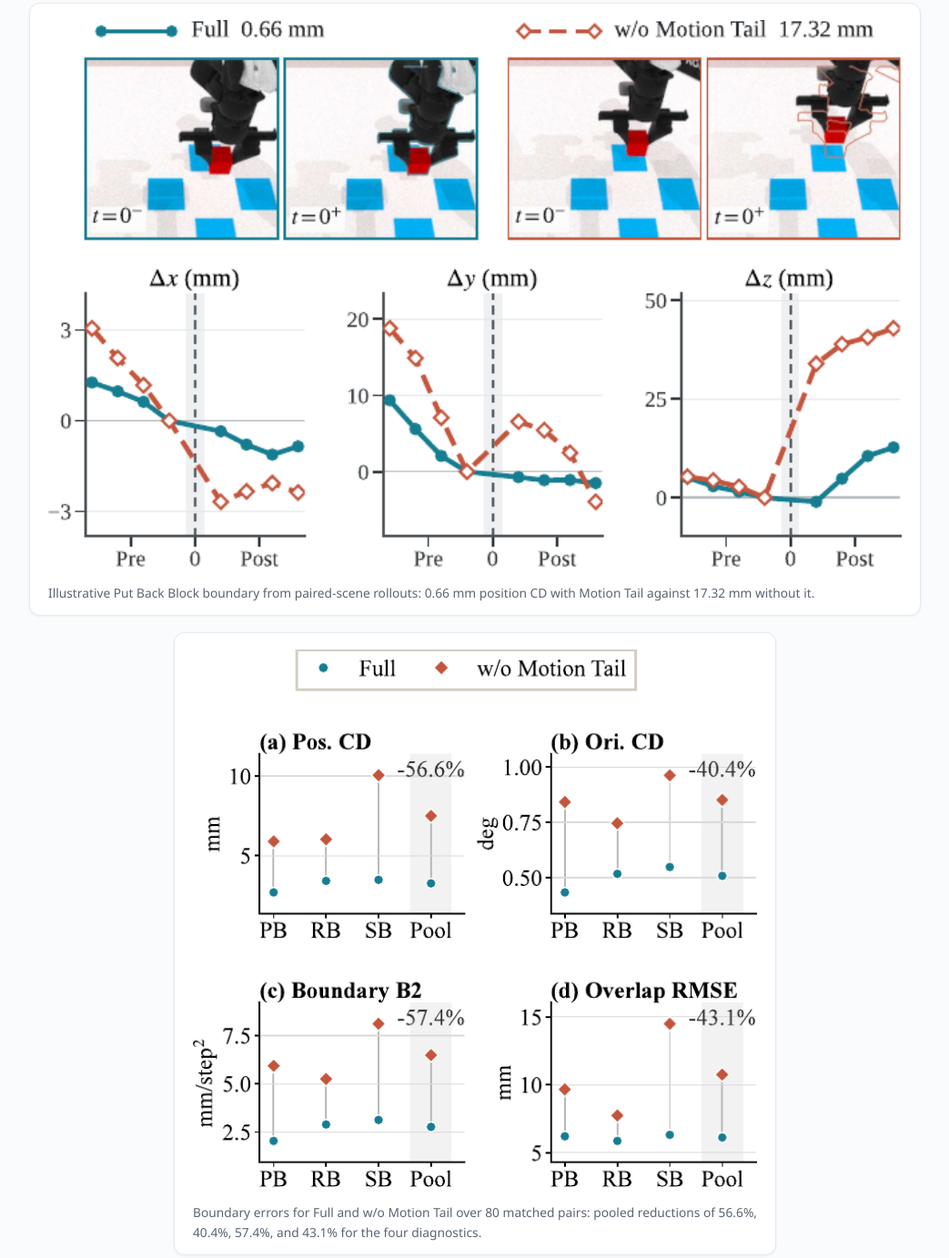
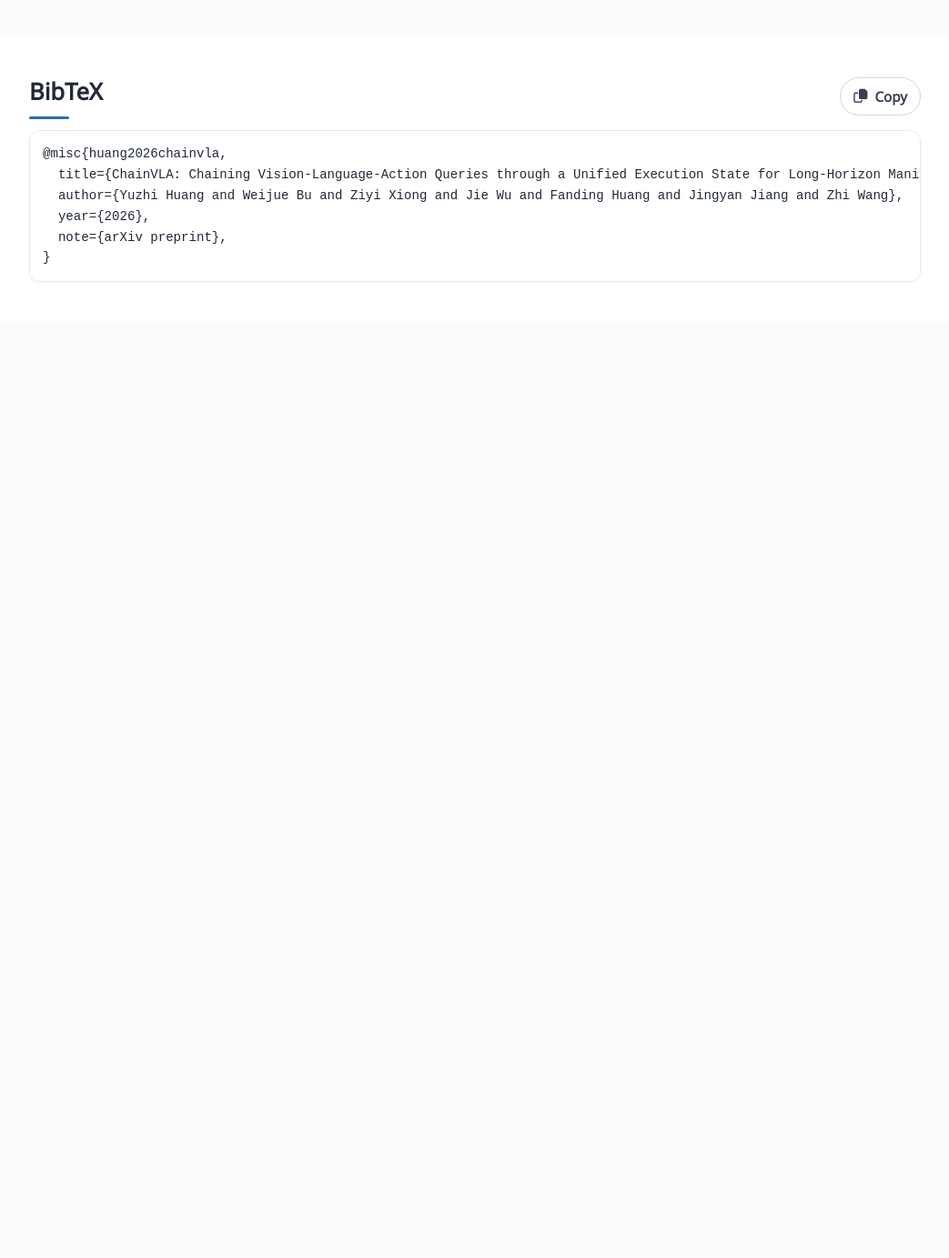
Before and after one commit to MuQY1818/chainvla-web, a plain HTML site: page index.html in a window 1280 px wide. Shown: the part 5201-6584 px from the top of the page at 91% size, without its empty margins (118-1161 px from the left). After the commit the page ends 5555 px from the top, so only its background shows below. Drawn offline with Linux system fonts and the light colour scheme; some icons are missing; a web font is replaced by a local one.

Commit message:
Remove boundary figures from Results

```diff
--- a/index.html
+++ b/index.html
@@ -285,15 +285,6 @@
       </table>
       <p class="table-note">Post-decoding controls reduce most measured boundary errors yet recover at most 2% success: reducing output-level seams alone does not explain the complete-policy gain.</p>
       </div>
-
-      <div class="fig-card">
-        <img src="Figures/boundary_example.png" alt="Illustrative boundary example">
-        <p>Illustrative Put Back Block boundary from paired-scene rollouts: 0.66 mm position CD with Motion Tail against 17.32 mm without it.</p>
-      </div>
-      <div class="fig-card fig-narrow">
-        <img src="Figures/boundary.png" alt="Aggregate boundary errors">
-        <p>Boundary errors for Full and w/o Motion Tail over 80 matched pairs: pooled reductions of 56.6%, 40.4%, 57.4%, and 43.1% for the four diagnostics.</p>
-      </div>
     </div>
   </section>
 
```
